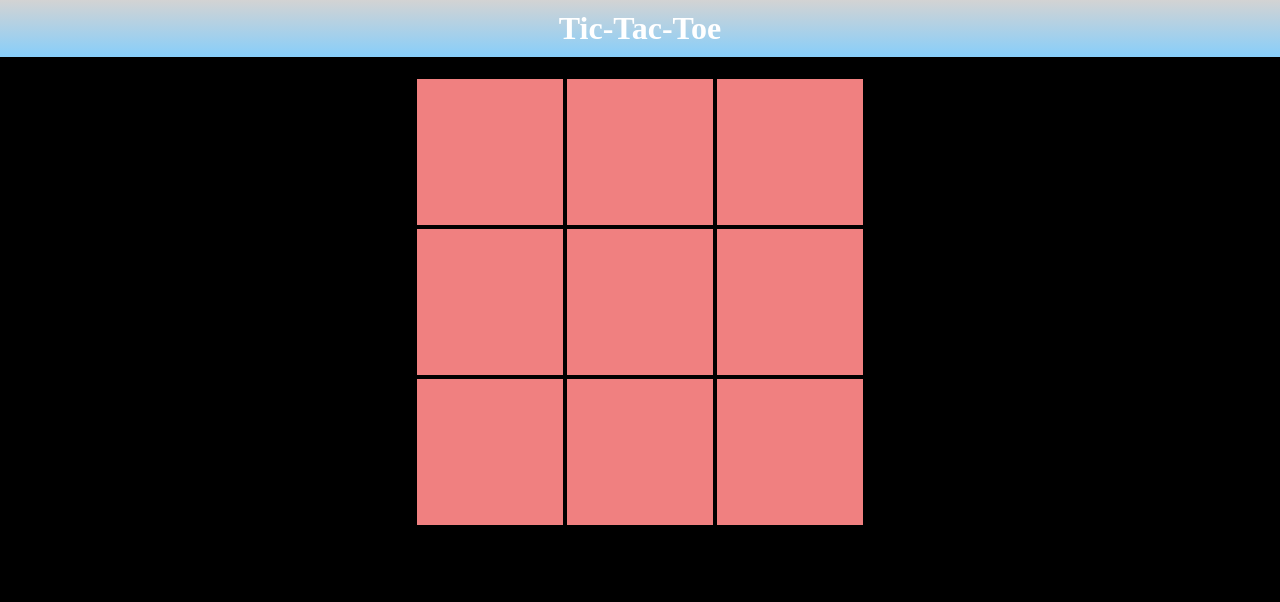
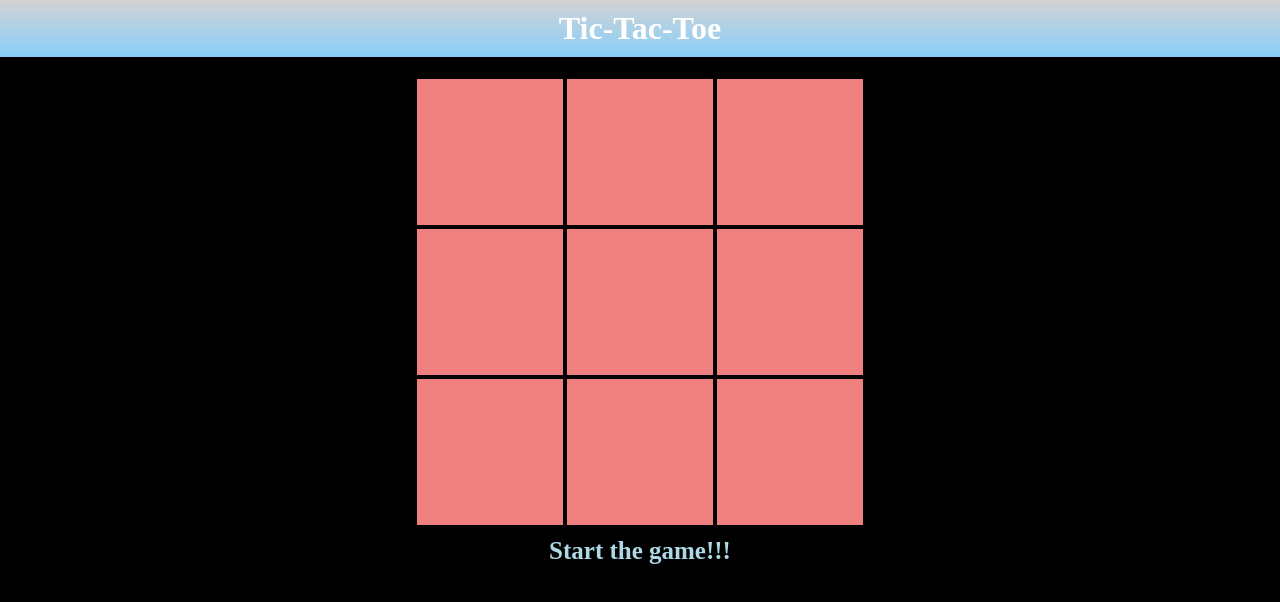
Before and after one commit to itsozod/tic-tac-toe-react, a React (Vite) app: page / in a window 1280 px wide. Shown: the top 602 px of the page. Built offline with nearby package versions, Linux system fonts and the light colour scheme.

Commit message:
created result component and styled it

```diff
--- a/src/App.css
+++ b/src/App.css
@@ -6,6 +6,7 @@ main {
   display: flex;
   justify-content: center;
   align-items: center;
+  flex-direction: column;
   margin: 20px;
 }
 .mainBoardContainer {
--- a/src/App.jsx
+++ b/src/App.jsx
@@ -2,6 +2,7 @@ import { useState, useEffect } from "react";
 import "./App.css";
 import { Header } from "./components/header/Header";
 import { Board } from "./components/board/Board";
+import { Result } from "./components/result/Result";
 import { winningMoves } from "./Moves";
 
 function App() {
@@ -61,6 +62,7 @@ function App() {
             <Board key={id} onClick={() => showMove1(id)} value={board} />
           ))}
         </div>
+        <Result result={"Start the game!!!"} />
       </main>
     </>
   );
--- /dev/null
+++ b/src/components/result/Result.jsx
@@ -0,0 +1,8 @@
+import styles from "./Result.module.css";
+export const Result = ({ result }) => {
+  return (
+    <div className={styles.resultContainer}>
+      <h3 className={styles.result_title}>{result}</h3>
+    </div>
+  );
+};
--- /dev/null
+++ b/src/components/result/Result.module.css
@@ -0,0 +1,5 @@
+.result_title {
+  color: lightblue;
+  font-size: 25px;
+  margin: 10px;
+}
```
